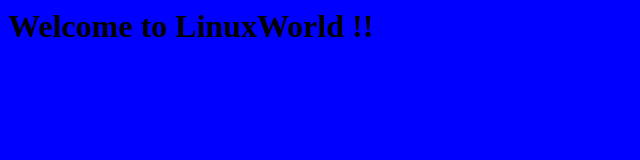
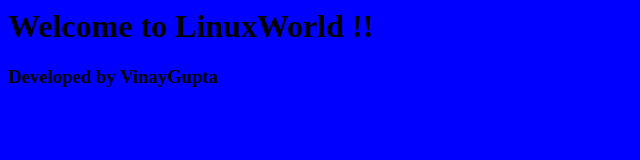
Before and after one commit to WinayGupta777/JenkinsFirstTime, a plain HTML site: page index.html in a window 1280 px wide. Shown: the whole page, without its empty margins (0-640 px from the left). Drawn offline with Linux system fonts and the light colour scheme.

Commit message:
Forth commit;

```diff
--- a/index.html
+++ b/index.html
@@ -1,3 +1,5 @@
 <body bgcolor="blue">
 <h1>Welcome to LinuxWorld !!</h1>
+
+<h3>Developed by VinayGupta</h3>
 </body>
```
